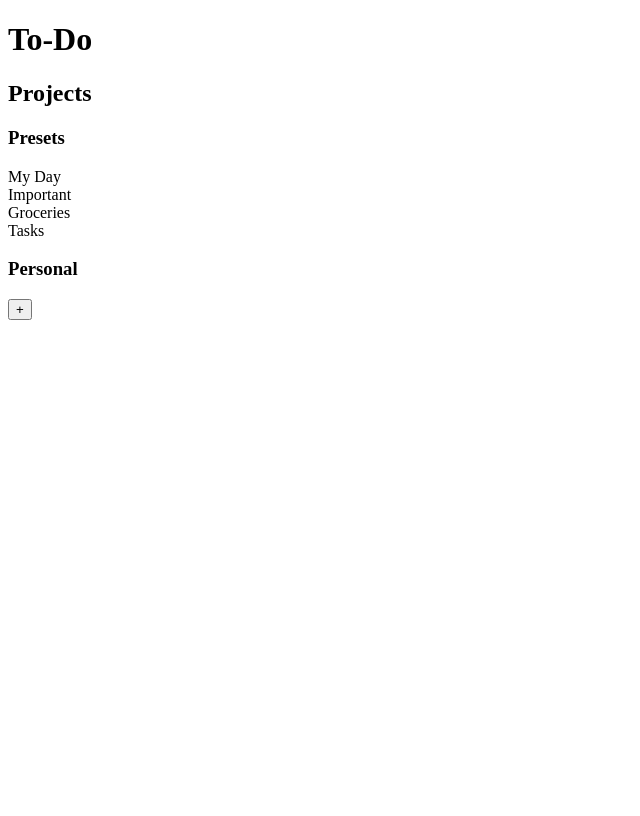
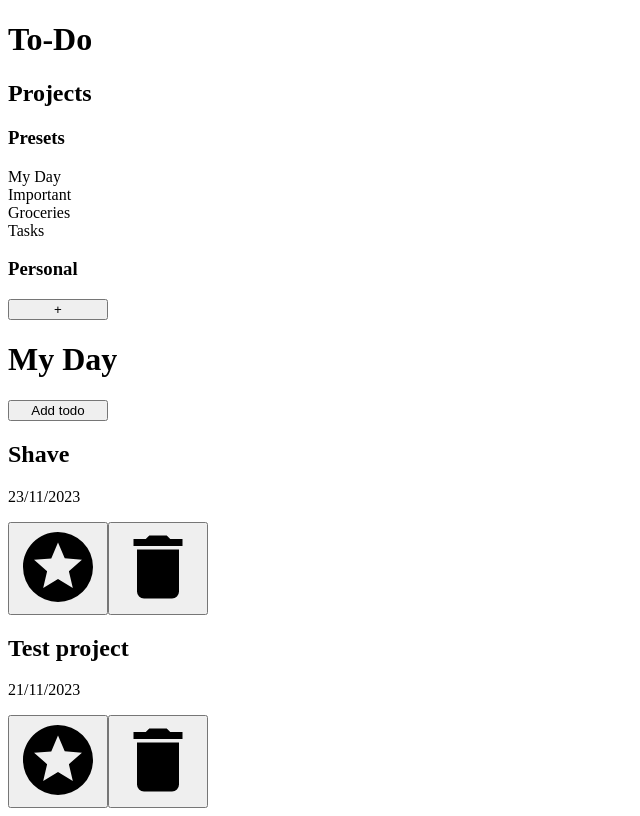
Before and after one commit to tiemouie01/to-do-list, a website built with webpack: page src/index.html in a window 1280 px wide. Shown: the whole page, without its empty margins (0-640 px from the left). Built offline with nearby package versions, Linux system fonts and the light colour scheme.

Commit message:
Fix issue with blank svgs

```diff
--- a/src/index.html
+++ b/src/index.html
@@ -4,7 +4,6 @@
     <meta charset="UTF-8" />
     <meta name="viewport" content="width=device-width, initial-scale=1.0" />
     <title>To-Do List</title>
-    <link rel="stylesheet" href="./style.css" />
   </head>
   <body>
     <div id="content">
--- a/src/interface.js
+++ b/src/interface.js
@@ -1,3 +1,4 @@
+/* eslint-disable no-plusplus */
 import Project from "./project";
 import ToDo from "./todo";
 
@@ -26,11 +27,13 @@ function createTodoCard(todo) {
   buttonDiv.appendChild(importanceButton);
 
   const removeTodoButton = document.createElement("button");
-  const removeTodoIcon = '<svg xmlns="http://www.w3.org/2000/svg" viewBox="0 0 24 24"><path d="M19,4H15.5L14.5,3H9.5L8.5,4H5V6H19M6,19A2,2 0 0,0 8,21H16A2,2 0 0,0 18,19V7H6V19Z" /></svg>';
+  const removeTodoIcon =
+    '<svg xmlns="http://www.w3.org/2000/svg" viewBox="0 0 24 24"><path d="M19,4H15.5L14.5,3H9.5L8.5,4H5V6H19M6,19A2,2 0 0,0 8,21H16A2,2 0 0,0 18,19V7H6V19Z" /></svg>';
   removeTodoButton.innerHTML = removeTodoIcon;
   buttonDiv.appendChild(removeTodoButton);
 
   todoCard.appendChild(buttonDiv);
+  return todoCard;
 }
 
 function viewProject(project) {
@@ -44,6 +47,12 @@ function viewProject(project) {
   addTodoButton.textContent = "Add todo";
   addTodoButton.classList.add("add-todo");
   mainDiv.appendChild(addTodoButton);
+
+  // Add todo items to page.
+  const todoList = project.getTodoList();
+  for (let i = 0; i < todoList.length; i++) {
+    mainDiv.appendChild(createTodoCard(todoList[i]));
+  }
 }
 
-export default function ScreenController() {}
+export { viewProject };
--- a/src/script.js
+++ b/src/script.js
@@ -1,3 +1,9 @@
-// import ScreenController from "./interface";
+import Project from "./project";
+import { viewProject } from "./interface";
+import "./style.css";
 
-// // ScreenController();
+const myDay = Project("My Day");
+myDay.addTodo("Shave", "Get cut", "23/11/2023", "HIGH");
+myDay.addTodo("Test project", "Get it working", "21/11/2023", "HIGH");
+
+viewProject(myDay);
--- a/src/style.css
+++ b/src/style.css
@@ -0,0 +1,4 @@
+button {
+    width: 100px;
+    height: auto;
+}
```
